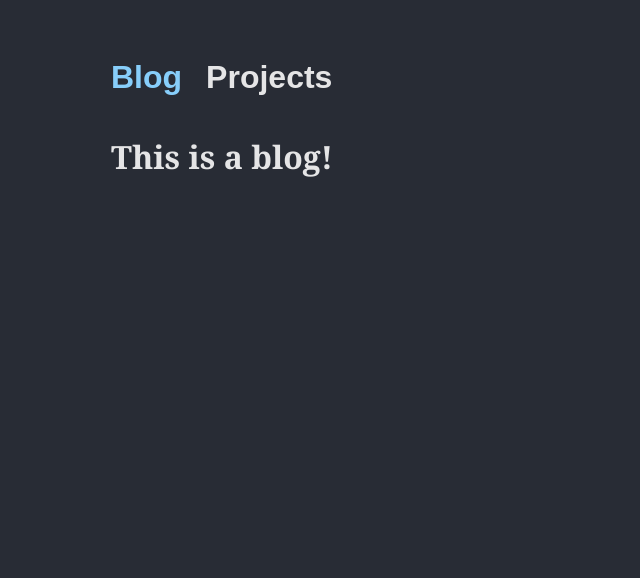
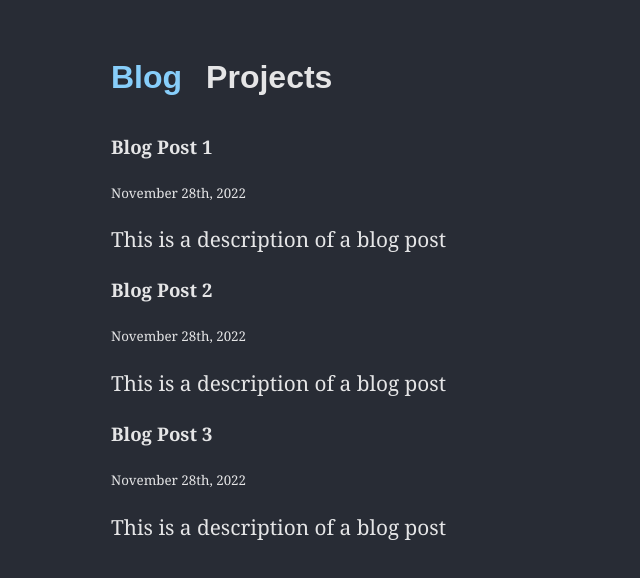
Before and after one commit to zmess24/personal-blog, a Gatsby site: page / in a window 1280 px wide. Shown: the part 218-796 px from the top of the page, without its empty margins (89-729 px from the left). Built offline with nearby package versions, Linux system fonts and the light colour scheme; Gatsby itself is replaced by a stand-in of ours.

Commit message:
Added BlogList Component

```diff
--- a/src/components/Blog/index.tsx
+++ /dev/null
@@ -1,7 +0,0 @@
-import * as React from 'react';
-
-const Blog: React.FC = () => {
-	return <h1>This is a blog!</h1>;
-};
-
-export default Blog;
--- /dev/null
+++ b/src/components/BlogList/index.tsx
@@ -0,0 +1,41 @@
+import * as React from 'react';
+import { useState, useEffect } from 'react';
+// Dummy Data
+import blogPosts from '../../data/test-blog-data';
+
+type Post = {
+	title: string;
+	description: string;
+	date: string;
+	tags: string[];
+};
+
+const BlogList: React.FC = () => {
+	const [posts, setPosts] = useState<Post[]>();
+
+	useEffect(() => {
+		setTimeout(() => {
+			setPosts(blogPosts);
+		}, 50);
+	}, []);
+
+	if (!posts) {
+		return <div></div>;
+	} else {
+		return (
+			<main>
+				{posts.map((post, index) => {
+					return (
+						<article key={index}>
+							<h3>{post.title}</h3>
+							<small>{post.date}</small>
+							<p>{post.description}</p>
+						</article>
+					);
+				})}
+			</main>
+		);
+	}
+};
+
+export default BlogList;
--- /dev/null
+++ b/src/data/test-blog-data.tsx
@@ -0,0 +1,22 @@
+const blogPosts = [
+	{
+		title: 'Blog Post 1',
+		description: 'This is a description of a blog post',
+		date: 'November 28th, 2022',
+		tags: ['business', 'coding']
+	},
+	{
+		title: 'Blog Post 2',
+		description: 'This is a description of a blog post',
+		date: 'November 28th, 2022',
+		tags: ['business']
+	},
+	{
+		title: 'Blog Post 3',
+		description: 'This is a description of a blog post',
+		date: 'November 28th, 2022',
+		tags: ['business']
+	}
+];
+
+export default blogPosts;
--- a/src/pages/index.tsx
+++ b/src/pages/index.tsx
@@ -4,8 +4,10 @@ import type { PageProps } from 'gatsby';
 import Menu from '../components/Menu';
 import Header from '../components/Header';
 import Projects from '../components/Projects';
-import Blog from '../components/Blog';
+import BlogList from '../components/BlogList';
 import './global.css';
+// Dummy Data
+import blogPosts from '../data/test-blog-data';
 
 const IndexPage: React.FC<PageProps> = () => {
 	const [activeTab, setActiveTab] = useState<string>('blog');
@@ -20,7 +22,7 @@ const IndexPage: React.FC<PageProps> = () => {
 		<div id="wrapper">
 			<Header />
 			<Menu activeTab={value} clickHandler={clickHandler} />
-			{activeTab === 'blog' ? <Blog /> : <Projects />}
+			{activeTab === 'blog' ? <BlogList /> : <Projects />}
 		</div>
 	);
 };
```
